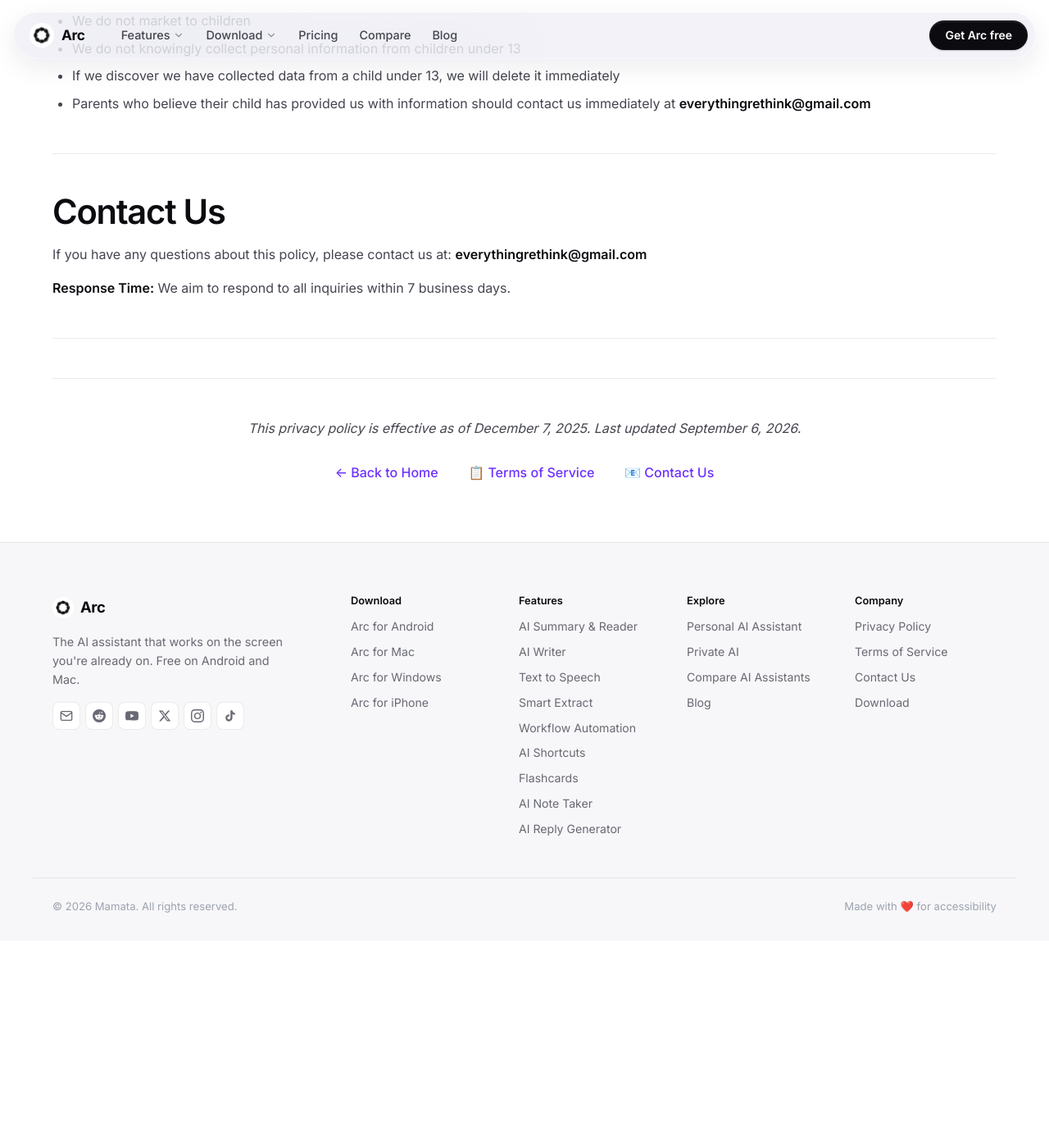
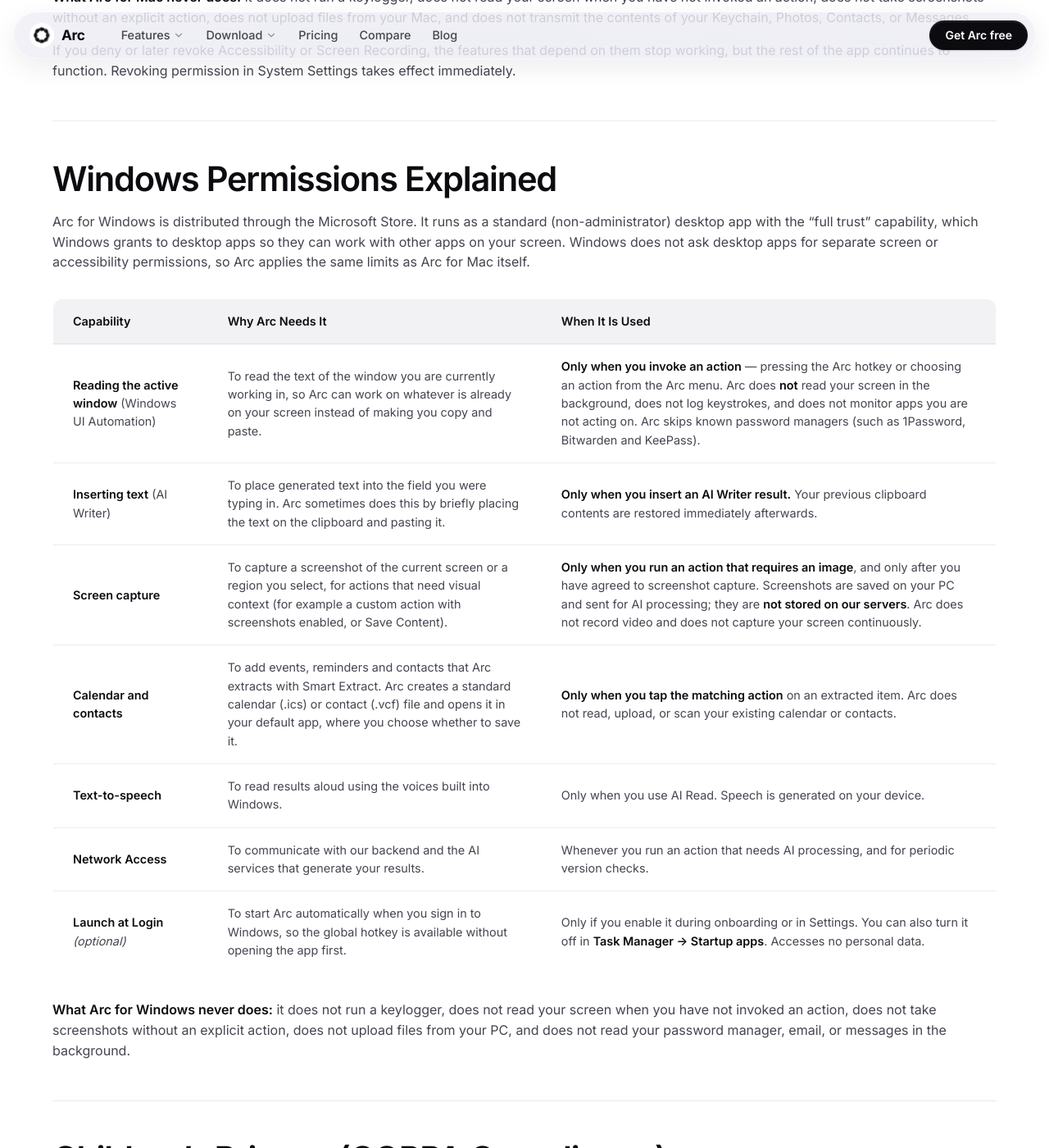
Before and after one commit to rethink-hub/arc, a Jekyll site: the page built from privacy.md, in a window 1280 px wide and 1400 px high, scrolled down 17396 px. Shown: the whole window at 82% size. Built offline with Jekyll 4.4.1, drawn with Linux system fonts in a browser that asks for light colours; before the commit the page ends 18543 px from its top, so only the background shows below that; some of the changed text lies outside the part shown.

Commit message:
privacy: cover Arc for Windows
Adds a Windows Permissions Explained section and extends the billing,
analytics/crash reporting, third-party services, security and data
deletion sections to the Windows app, ahead of its Microsoft Store
submission.

Co-Authored-By: Claude Opus 5.5 <noreply@anthropic.com>

```diff
--- a/privacy.md
+++ b/privacy.md
@@ -1,11 +1,11 @@
 ---
 layout: default
-title: "Privacy Policy - Arc AI: Android & macOS AI Assistant"
-description: "Arc AI privacy policy for our Android and macOS AI assistant. Learn how we protect your data, handle AI summaries, and ensure privacy."
-keywords: "Arc AI privacy, Android AI app privacy, Mac AI app privacy, AI assistant privacy policy"
+title: "Privacy Policy - Arc AI: Android, macOS & Windows AI Assistant"
+description: "Arc AI privacy policy for our Android, macOS and Windows AI assistant. Learn how we protect your data, handle AI summaries, and ensure privacy."
+keywords: "Arc AI privacy, Android AI app privacy, Mac AI app privacy, Windows AI app privacy, AI assistant privacy policy"
 og_image: /assets/images/og-arc.png
 robots: noindex, follow
-last_modified_at: 2026-09-15
+last_modified_at: 2026-10-04
 ---
 
 <div class="privacy-nav">
@@ -24,7 +24,7 @@ last_modified_at: 2026-09-15
 
 Welcome to Arc: AI Screen Assistant. This policy explains how we handle your data with transparency and care. Our goal is to provide powerful features while respecting your privacy at every step.
 
-**Which apps this policy covers.** This policy applies to Arc on **Android** and Arc for **macOS**. The two apps share the same backend, the same AI processing, and the same core privacy promise, but they run on different platforms and therefore use different system permissions, a different payment processor, and a different update mechanism. Wherever behaviour differs, the platform is named explicitly. Sections that mention Google Play, Android permissions, or Firebase Cloud Messaging apply to the **Android app only**; see [macOS Permissions Explained](#macos-permissions-explained) and [Subscription & Billing Information](#subscription--billing-information) for the macOS equivalents.
+**Which apps this policy covers.** This policy applies to Arc on **Android**, Arc for **macOS**, and Arc for **Windows**. The three apps share the same backend, the same AI processing, and the same core privacy promise, but they run on different platforms and therefore use different system permissions, payment processors, and update mechanisms. Wherever behaviour differs, the platform is named explicitly. Sections that mention Google Play, Android permissions, or Firebase Cloud Messaging apply to the **Android app only**; see [macOS Permissions Explained](#macos-permissions-explained), [Windows Permissions Explained](#windows-permissions-explained) and [Subscription & Billing Information](#subscription--billing-information) for the desktop equivalents.
 
 ## Our Core Privacy Promise
 
@@ -32,7 +32,7 @@ Arc is built to be private by design. Our fundamental promise to you is:
 
 * **You Are in Control:** The app only accesses screen content when you explicitly tap an action in the floating sidebar. It never monitors your screen in the background.
 * **Content is Processed, Never Stored on Servers:** When we process your on-screen text for summaries, it is handled ephemerally and is **never stored, saved, or logged on our servers.**
-* **Your Data Stays Yours:** Any content you explicitly save is stored **securely on your local device only.** On Android this is protected by the app sandbox; on macOS it is stored in Arc's own Application Support container under your user account. In both cases the data is accessible only to Arc and cannot be seen or accessed by us.
+* **Your Data Stays Yours:** Any content you explicitly save is stored **securely on your local device only.** On Android this is protected by the app sandbox; on macOS it is stored in Arc's own Application Support container under your user account; on Windows it is stored in Arc's private app storage under your Windows account. In every case the data stays on your device and cannot be seen or accessed by us.
 
 ---
 
@@ -257,15 +257,15 @@ Arc operates on a **freemium** model with optional subscription. The payment pro
 * **No Payment Data:** All financial information is processed by Google Play and is subject to [Google's Privacy Policy](https://policies.google.com/privacy). We never see or store your credit card details, bank accounts, or other payment instruments.
 * **Promo Coupons:** If you use a promotional coupon or discount code, the transaction is processed through Google Play. We do not store any coupon-related payment information.
 
-**On macOS**, Arc is distributed directly from our website rather than the Mac App Store, so subscription billing is handled by **[Dodo Payments](https://dodopayments.com/)**, our merchant of record.
+**On macOS and Windows**, subscription billing is handled by **[Dodo Payments](https://dodopayments.com/)**, our merchant of record. (Arc for Mac is distributed directly from our website; Arc for Windows is distributed through the Microsoft Store, but its subscriptions are also purchased through Dodo, not through the Store.)
 
 * **How Checkout Works:** When you start a purchase, Arc opens Dodo's secure hosted checkout page in your default web browser. You enter your payment details on Dodo's page — **never inside the Arc app**. Arc receives only the resulting subscription identifier and status.
 * **What We Collect:** We do not collect, see, or store your card number, CVC, bank account, or billing address. Those are handled entirely by Dodo Payments as merchant of record and are subject to the [Dodo Payments Privacy Policy](https://dodopayments.com/privacy-policy).
 * **Subscription Status:** Our backend receives webhook notifications from Dodo about your subscription lifecycle (created, active, cancelled, expired, payment failed) so we can manage your access to premium features. We store the subscription ID, plan, status, and expiry date against your account — not payment instrument data.
 * **Taxes & Invoices:** As merchant of record, Dodo Payments calculates applicable sales tax/VAT/GST and issues your invoice or receipt. Any billing correspondence you receive comes from Dodo.
-* **Managing Your Subscription:** You can manage or cancel a macOS subscription from Settings inside Arc, which opens the Dodo customer portal in your browser.
+* **Managing Your Subscription:** You can manage or cancel a macOS or Windows subscription from Settings inside Arc, which opens the Dodo customer portal in your browser.
 
-Your subscription entitlement is tied to your Arc account, so a subscription purchased on one platform is recognised when you sign in on the other. Billing itself, however, is always managed by the processor you originally purchased through.
+Your subscription entitlement is tied to your Arc account, so a subscription purchased on one platform is recognised when you sign in on the others. Billing itself, however, is always managed by the processor you originally purchased through.
 
 ---
 
@@ -290,27 +290,27 @@ To improve Arc and fix issues, we use the following services.
 
   **What we DON'T collect:** Your screen content or personal data. Crash reports contain only technical diagnostic information.
 
-**On macOS:**
+**On macOS and Windows:**
 
-* **Google Analytics 4 (Measurement Protocol):** The macOS app cannot embed the Firebase SDK, so it reports the same kind of **anonymous usage events** directly to Google Analytics over HTTPS. This includes which features you use, navigation patterns, and app performance metrics — the same categories listed above for Android.
+* **Google Analytics 4 (Measurement Protocol):** The desktop apps cannot embed the Firebase SDK, so they report the same kind of **anonymous usage events** directly to Google Analytics over HTTPS. This includes which features you use, navigation patterns, and app performance metrics — the same categories listed above for Android.
 
   Events are tagged with a **randomly generated per-installation identifier** (not your name, device serial, or advertising ID) and, if you are signed in, your Arc account ID so that usage can be reconciled across your devices. Events are queued locally and may be sent when the app next has network access.
 
   **What we DON'T collect:** Your screen content, the text you process, your AI prompts, or the results Arc generates. Analytics events carry feature names and counts only — never the content itself.
 
-* **Crash Reporting:** The macOS app does **not** include a third-party crash reporting SDK (Crashlytics cannot be built into it). Instead Arc records its own crash reports. If Arc for Mac stops unexpectedly, it writes a report **to your Mac** containing:
-  - the error or signal type (for example `SIGSEGV`, or an exception name such as `NSInvalidArgumentException`) and its message
+* **Crash Reporting:** The desktop apps do **not** include a third-party crash reporting SDK (Crashlytics cannot be built into them). Instead Arc records its own crash reports. If Arc for Mac or Windows stops unexpectedly, it writes a report **to your computer** containing:
+  - the error or signal type (for example `SIGSEGV`, or an exception name such as `NSInvalidArgumentException` on Mac or `NullReferenceException` on Windows) and its message
   - the call stack at the moment of the crash
-  - the app version, macOS version, and processor architecture
+  - the app version, operating system version, and processor architecture
   - a short trail of recent in-app actions and diagnostic flags — feature names and states only
 
-  The report stays on your Mac until the next time you open Arc. At that point Arc sends a **summary** of it — the error type, a truncated message, and the single most relevant line of the call stack — as a `app_exception` analytics event, and then **deletes the local report**. The full stack never leaves your Mac.
+  The report stays on your computer until the next time you open Arc. At that point Arc sends a **summary** of it — the error type, a truncated message, and the single most relevant line of the call stack — as a `app_exception` analytics event, and then **deletes the local report**. The full stack never leaves your computer.
 
   **What we DON'T collect:** your screen content, the text you process, your prompts, or Arc's generated output. Crash reports carry technical diagnostic information only.
 
-  Separately, macOS itself may offer to send a diagnostic report to Apple under your standard Analytics & Improvements settings (**System Settings → Privacy & Security → Analytics & Improvements**). Those go to Apple, not to us.
+  Separately, macOS itself may offer to send a diagnostic report to Apple under your standard Analytics & Improvements settings (**System Settings → Privacy & Security → Analytics & Improvements**). Those go to Apple, not to us. Likewise, Windows may send its own error reports to Microsoft under your Windows diagnostic data settings; those go to Microsoft, not to us.
 
-**Turning macOS collection off.** Both of the above are controlled by a single switch in Arc for Mac: **Settings → Privacy → "Share usage data & crash reports."** It is on by default (matching the Android app). Turning it off stops all analytics and crash reporting immediately, discards anything still queued on your device, and deletes any crash reports waiting to be sent. Nothing further is transmitted unless you turn it back on.
+**Turning desktop collection off.** Both of the above are controlled by a single switch in Arc for Mac and Arc for Windows: **Settings → Privacy → "Share usage data & crash reports."** It is on by default (matching the Android app). Turning it off stops all analytics and crash reporting immediately, discards anything still queued on your device, and deletes any crash reports waiting to be sent. Nothing further is transmitted unless you turn it back on.
 
 These services collect data anonymously and do not identify you personally. You can review Google's data practices at [Google Privacy Policy](https://policies.google.com/privacy).
 
@@ -318,7 +318,7 @@ These services collect data anonymously and do not identify you personally. You
 
 ## Push Notifications
 
-**This section applies to the Android app only.** Arc for macOS does not use Firebase Cloud Messaging and sends no push notifications.
+**This section applies to the Android app only.** Arc for macOS and Arc for Windows do not use Firebase Cloud Messaging and send no push notifications.
 
 Arc uses Firebase Cloud Messaging (FCM) to send optional push notifications about new features and app updates.
 
@@ -382,11 +382,13 @@ We use reputable third-party services and only share the minimum data necessary:
 
 * **Firebase Cloud Messaging (FCM)** *(Android)*: Push notification delivery for feature announcements and updates. Only anonymous device tokens are used for delivery. ([Firebase Privacy](https://firebase.google.com/support/privacy))
 
-* **Google Analytics 4 Measurement Protocol** *(macOS)*: Anonymous usage analytics and crash summaries sent directly over HTTPS, as described above. Controlled by Settings → Privacy → "Share usage data & crash reports". ([Google Privacy Policy](https://policies.google.com/privacy))
+* **Google Analytics 4 Measurement Protocol** *(macOS, Windows)*: Anonymous usage analytics and crash summaries sent directly over HTTPS, as described above. Controlled by Settings → Privacy → "Share usage data & crash reports". ([Google Privacy Policy](https://policies.google.com/privacy))
 
-* **Dodo Payments** *(macOS)*: Merchant of record for macOS subscriptions. Handles checkout, card processing, tax calculation, invoicing, and the subscription customer portal. We never receive your payment instrument details. ([Dodo Payments Privacy Policy](https://dodopayments.com/privacy-policy))
+* **Dodo Payments** *(macOS, Windows)*: Merchant of record for macOS and Windows subscriptions. Handles checkout, card processing, tax calculation, invoicing, and the subscription customer portal. We never receive your payment instrument details. ([Dodo Payments Privacy Policy](https://dodopayments.com/privacy-policy))
 
 * **Sparkle Updater** *(macOS)*: Arc for Mac checks for new versions by fetching an update feed from `arcassistant.app`. This request is made to our own servers and carries only what an ordinary web request carries (such as your IP address and the app version being checked). No account information is attached, and updates are cryptographically signed so a tampered download is rejected. Arc asks for your permission before enabling automatic update checks, and you can also check for updates manually from Arc's settings.
+
+* **Microsoft Store** *(Windows)*: Arc for Windows is installed and updated through the Microsoft Store, which handles downloads and updates under [Microsoft's Privacy Statement](https://privacy.microsoft.com/privacystatement). Arc also checks our backend for the minimum supported version; that request carries only the app version and platform, no account information.
 
 **We will never sell your personal information.**
 
@@ -415,7 +417,7 @@ Both features are completely optional and can be used independently or not at al
 
 * **Security Measures:**
   - **Data in Transit:** All network communications use HTTPS/TLS encryption to protect data while it travels between your device and our servers.
-  - **Local Device Storage:** Data saved on your device is protected by Android's app sandbox security model, which isolates your app data and makes it accessible only to Arc (not to us, other apps, or other users of your device).
+  - **Local Device Storage:** On Android, data saved on your device is protected by Android's app sandbox security model, which isolates your app data and makes it accessible only to Arc (not to us, other apps, or other users of your device). On macOS and Windows, saved data is stored under your own user account and is not accessible to other users of the computer. On Windows, Arc's sign-in credentials are additionally encrypted at rest with the Windows Data Protection API.
   - **Server Storage:** Account information stored on our AWS servers is protected by AWS security measures and access controls.
 
 * **Retention:**
@@ -444,13 +446,15 @@ You have full control over your data. You can manage and delete your locally sto
 
 **Local Data (Saved Summaries, Screenshots, Chat History, Custom Actions, Flashcards, Call Insights, Info Vault, AI Writer Responses):**
 
-To delete all local app data:
+To delete all local app data on **Android**:
 1. Go to your device's **Settings**
 2. Navigate to **Apps** or **Applications**
 3. Find and select **Arc**
 4. Tap **Storage**
 5. Tap **Clear Storage** or **Clear Data**
 6. Confirm deletion
+
+On **Windows**, uninstall Arc from **Settings → Apps → Installed apps → Arc → Uninstall**. Windows removes Arc's private app storage along with the app, which deletes all locally saved content.
 
 *Note: This will permanently delete all your saved summaries, screenshots, chat history, custom actions, flashcards, call insights, Info Vault entries, and AI Writer responses from your device.*
 
@@ -526,6 +530,24 @@ If you deny or later revoke Accessibility or Screen Recording, the features that
 
 ---
 
+<h2 id="windows-permissions-explained">Windows Permissions Explained</h2>
+
+Arc for Windows is distributed through the Microsoft Store. It runs as a standard (non-administrator) desktop app with the "full trust" capability, which Windows grants to desktop apps so they can work with other apps on your screen. Windows does not ask desktop apps for separate screen or accessibility permissions, so Arc applies the same limits as Arc for Mac itself.
+
+| Capability | Why Arc Needs It | When It Is Used |
+| :--------- | :--------------- | :-------------- |
+| **Reading the active window** (Windows UI Automation) | To read the text of the window you are currently working in, so Arc can work on whatever is already on your screen instead of making you copy and paste. | **Only when you invoke an action** — pressing the Arc hotkey or choosing an action from the Arc menu. Arc does **not** read your screen in the background, does not log keystrokes, and does not monitor apps you are not acting on. Arc skips known password managers (such as 1Password, Bitwarden and KeePass). |
+| **Inserting text** (AI Writer) | To place generated text into the field you were typing in. Arc sometimes does this by briefly placing the text on the clipboard and pasting it. | **Only when you insert an AI Writer result.** Your previous clipboard contents are restored immediately afterwards. |
+| **Screen capture** | To capture a screenshot of the current screen or a region you select, for actions that need visual context (for example a custom action with screenshots enabled, or Save Content). | **Only when you run an action that requires an image**, and only after you have agreed to screenshot capture. Screenshots are saved on your PC and sent for AI processing; they are **not stored on our servers**. Arc does not record video and does not capture your screen continuously. |
+| **Calendar and contacts** | To add events, reminders and contacts that Arc extracts with Smart Extract. Arc creates a standard calendar (.ics) or contact (.vcf) file and opens it in your default app, where you choose whether to save it. | **Only when you tap the matching action** on an extracted item. Arc does not read, upload, or scan your existing calendar or contacts. |
+| **Text-to-speech** | To read results aloud using the voices built into Windows. | Only when you use AI Read. Speech is generated on your device. |
+| **Network Access** | To communicate with our backend and the AI services that generate your results. | Whenever you run an action that needs AI processing, and for periodic version checks. |
+| **Launch at Login** *(optional)* | To start Arc automatically when you sign in to Windows, so the global hotkey is available without opening the app first. | Only if you enable it during onboarding or in Settings. You can also turn it off in **Task Manager → Startup apps**. Accesses no personal data. |
+
+**What Arc for Windows never does:** it does not run a keylogger, does not read your screen when you have not invoked an action, does not take screenshots without an explicit action, does not upload files from your PC, and does not read your password manager, email, or messages in the background.
+
+---
+
 ## Children's Privacy (COPPA Compliance)
 
 Arc is **not intended for and does not knowingly collect information from children under 13 years of age**.
```
Also changed, not shown: other parts of privacy.md (+1 -1 lines).
